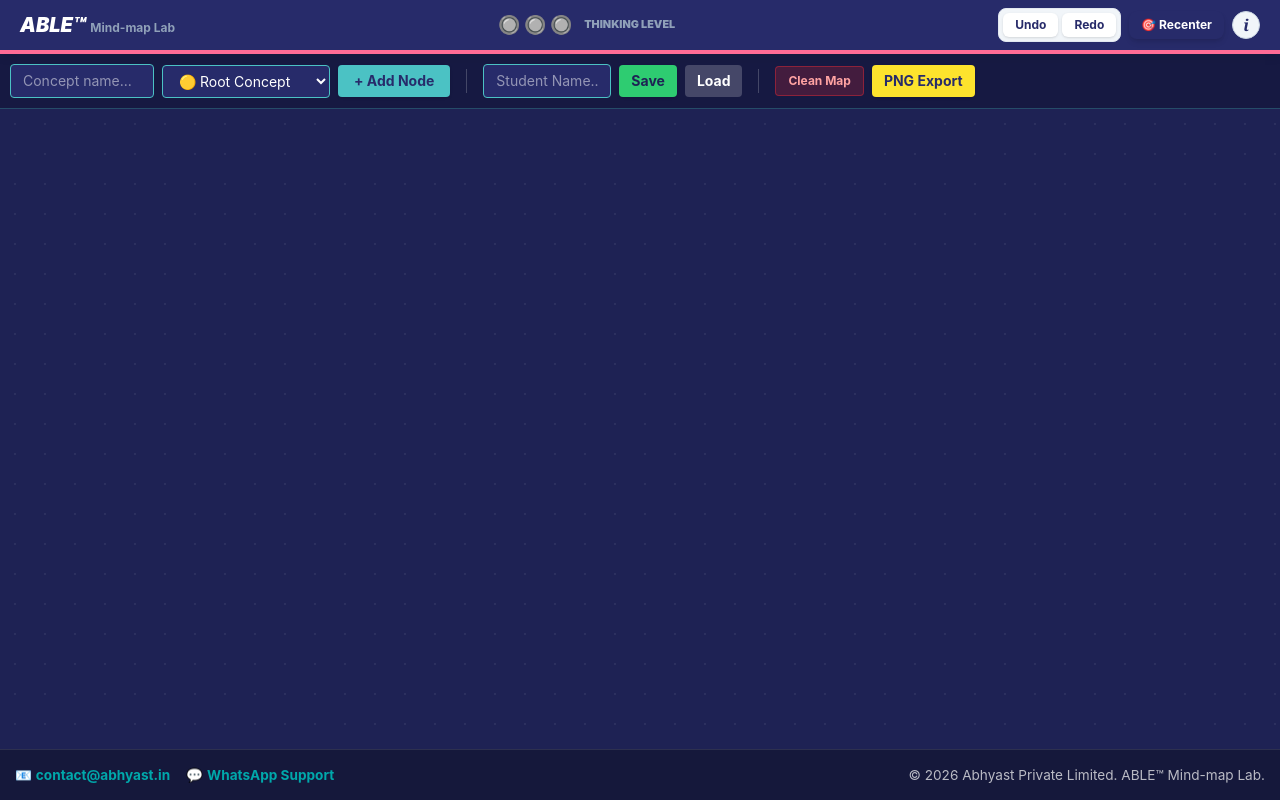
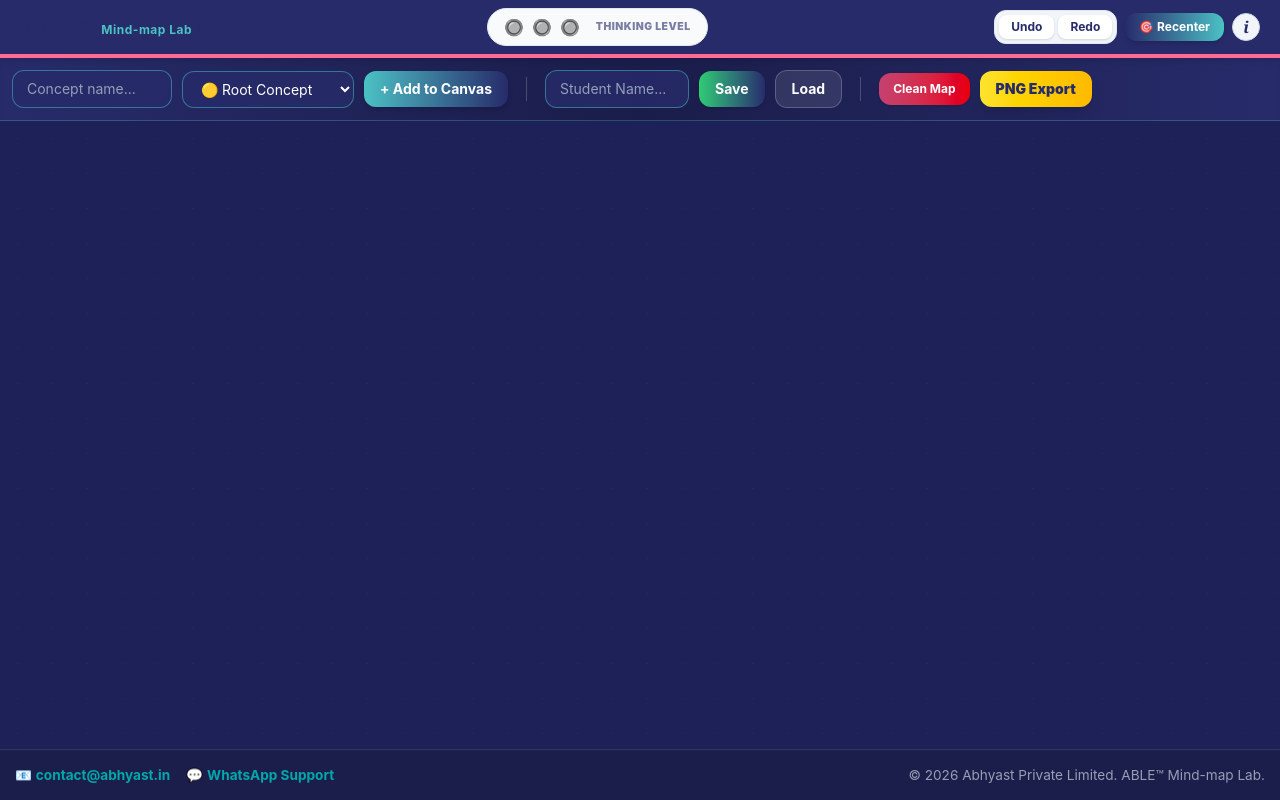
Before and after one commit to Abhyast-Dev/mindmap, a SvelteKit app: page / in a window 1280 px wide. Built offline with nearby package versions, Linux system fonts and the light colour scheme.

Commit message:
Update +page.svelte

```diff
--- a/src/routes/+page.svelte
+++ b/src/routes/+page.svelte
@@ -25,7 +25,7 @@
 	});
 
 	let thinkingMessage = $derived.by(() => {
-		if (nodes.length === 0) return "Ready to begin? Place your first Home Node to start mapping.";
+		if (nodes.length === 0) return "Ready to begin? Place your first Root Concept to start mapping.";
 		switch(mapQuality) {
 			case 0: return "Initial Inquiry: You've started capturing thoughts. Now, try to expand on them.";
 			case 1: return "Structuring Logic: You've identified key nodes. Can you connect them to show how they relate?";
@@ -80,7 +80,7 @@
 		}
 
 		if (nodeType !== 'type-central' && !selectedNodeId) {
-			return alert('Select a parent node (Root Concept or Major Branch) first.');
+			return alert('Select a parent node on the canvas first to attach this branch.');
 		}
 
 		if (selectedNodeId) {
@@ -101,7 +101,7 @@
 			const parent = nodes.find(n => n.id === selectedNodeId);
 			const siblings = connections.filter(c => c.parentId === selectedNodeId).length;
 			const angle = (siblings * Math.PI) / 3;
-			const radius = 160;
+			const radius = 180;
 			x = parent.x + Math.cos(angle) * radius;
 			y = parent.y + Math.sin(angle) * radius;
 		}
@@ -235,55 +235,60 @@
 	});
 </script>
 
-<div class="flex h-screen flex-col overflow-hidden bg-[#1e2254] font-sans text-white select-none">
+<div class="flex h-screen flex-col overflow-hidden bg-[#272b6a] font-sans text-white select-none">
 
-	<header class="z-[1001] flex items-center justify-between border-b-4 border-[#ee4977] bg-white px-5 py-2 text-[#272b6a] shrink-0 shadow-2xl">
-		<div class="flex items-center gap-4">
-			<div class="text-xl font-black italic">ABLE™ <span class="text-xs font-bold text-slate-400 not-italic">Mind-map Lab</span></div>
+	<!-- Top Warm Navbar -->
+	<header class="z-[1001] flex items-center justify-between border-b-4 border-[#ee4977] bg-white px-6 py-3 text-[#272b6a] shrink-0 shadow-xl">
+		<div class="flex items-center gap-3">
+			<div class="text-xl font-black italic tracking-wide text-[#272b6a]">ABLE™ <span class="text-xs font-bold text-[#4bc2c4] not-italic px-2 py-0.5 rounded-full bg-[#272b6a]/5">Mind-map Lab</span></div>
 		</div>
 
-		<div class="hidden md:flex gap-1 text-lg cursor-help items-center" title={thinkingMessage}>
+		<div class="hidden md:flex gap-2 text-base cursor-help items-center bg-slate-50 px-4 py-1.5 rounded-full border border-slate-200" title={thinkingMessage}>
 			{#each Array(3) as _, i}
 				<span>{i < mapQuality ? '⭐' : '🔘'}</span>
 			{/each}
-			<span class="text-[0.6em] uppercase font-black ml-2 text-slate-400">Thinking Level</span>
+			<span class="text-[0.65em] uppercase font-black ml-2 text-[#272b6a]/60 tracking-wider">Thinking Level</span>
 		</div>
 
 		<div class="flex items-center gap-2">
-			<div class="flex bg-slate-100 p-1 rounded-lg border border-slate-200">
-				<button on:click={undo} class="px-3 py-1 bg-white text-[#272b6a] rounded-md text-xs font-bold shadow-sm hover:bg-[#ee4977] hover:text-white transition-all">Undo</button>
-				<button on:click={redo} class="ml-1 px-3 py-1 bg-white text-[#272b6a] rounded-md text-xs font-bold shadow-sm hover:bg-[#ee4977] hover:text-white transition-all">Redo</button>
+			<div class="flex bg-slate-100 p-1 rounded-xl border border-slate-200">
+				<button on:click={undo} class="px-3 py-1 bg-white text-[#272b6a] rounded-lg text-xs font-bold shadow-sm hover:bg-[#ee4977] hover:text-white transition-all">Undo</button>
+				<button on:click={redo} class="ml-1 px-3 py-1 bg-white text-[#272b6a] rounded-lg text-xs font-bold shadow-sm hover:bg-[#ee4977] hover:text-white transition-all">Redo</button>
 			</div>
-			<button on:click={resetView} class="px-3 py-1.5 bg-[#272b6a] text-white rounded-lg text-xs font-bold shadow-md hover:brightness-110">🎯 Recenter</button>
+			<button on:click={resetView} class="px-3.5 py-1.5 bg-gradient-to-r from-[#272b6a] to-[#4bc2c4] text-white rounded-xl text-xs font-bold shadow-md hover:opacity-95 transition-all">🎯 Recenter</button>
 			<button on:click={toggleInfo} class="w-7 h-7 flex items-center justify-center bg-slate-100 text-[#272b6a] rounded-full border border-slate-300 font-serif italic font-bold hover:bg-[#4bc2c4] hover:text-white">i</button>
 		</div>
 	</header>
 
-	<div class="z-[1000] flex items-center gap-2 border-b border-[#4bc2c4]/30 bg-[#161942] p-2.5 overflow-x-auto no-scrollbar shrink-0 text-sm">
-		<input type="text" bind:value={nodeName} placeholder="Concept name..." class="w-36 bg-[#272b6a] border border-[#4bc2c4] px-3 py-1.5 rounded text-white outline-none focus:ring-1 focus:ring-[#4bc2c4]" />
+	<!-- Action Toolbar with Warm Warm Gradients -->
+	<div class="z-[1000] flex items-center gap-2.5 border-b border-[#4bc2c4]/30 bg-gradient-to-r from-[#272b6a] via-[#1a1d4a] to-[#272b6a] p-3 overflow-x-auto no-scrollbar shrink-0 text-sm shadow-inner">
+		<input type="text" bind:value={nodeName} placeholder="Concept name..." class="w-40 bg-[#272b6a]/80 border border-[#4bc2c4]/50 px-3.5 py-2 rounded-xl text-white placeholder-slate-400 outline-none focus:ring-2 focus:ring-[#4bc2c4]" />
 
-		<select bind:value={nodeType} class="bg-[#272b6a] border border-[#4bc2c4] px-3 py-1.5 rounded text-white outline-none">
+		<select bind:value={nodeType} class="bg-[#272b6a]/80 border border-[#4bc2c4]/50 px-3.5 py-2 rounded-xl text-white outline-none focus:ring-2 focus:ring-[#4bc2c4]">
 			<option value="type-central">🟡 Root Concept</option>
 			<option value="type-branch">🌸 Major Branch</option>
 			<option value="type-leaf">🟢 Leaf (Terminal)</option>
 		</select>
 
-		<button on:click={addNewNode} class="bg-[#4bc2c4] px-4 py-1.5 font-bold text-[#272b6a] rounded shadow hover:brightness-105 active:scale-95">+ Add Node</button>
+		<button on:click={addNewNode} class="bg-gradient-to-r from-[#4bc2c4] to-[#272b6a] text-white px-4 py-2 font-bold rounded-xl shadow-md hover:brightness-110 active:scale-95 transition-all">
+			+ Add to {selectedNodeId ? nodes.find(n => n.id === selectedNodeId)?.name || 'Parent' : 'Canvas'}
+		</button>
 
 		<div class="h-6 w-[1px] bg-white/20 mx-2"></div>
 
-		<input type="text" bind:value={studentName} placeholder="Student Name..." class="w-32 bg-[#272b6a] border border-[#4bc2c4] px-3 py-1.5 rounded text-white outline-none" />
-		<button on:click={saveToLocal} class="bg-[#2ecc71] text-[#1e2254] px-3 py-1.5 font-bold rounded shadow hover:brightness-105">Save</button>
-		<button on:click={loadFromLocal} class="bg-white/20 px-3 py-1.5 font-bold rounded hover:bg-white/30">Load</button>
+		<input type="text" bind:value={studentName} placeholder="Student Name..." class="w-36 bg-[#272b6a]/80 border border-[#4bc2c4]/50 px-3.5 py-2 rounded-xl text-white placeholder-slate-400 outline-none" />
+		<button on:click={saveToLocal} class="bg-gradient-to-r from-[#2ecc71] to-[#272b6a] text-white px-4 py-2 font-bold rounded-xl shadow hover:brightness-105 transition-all">Save</button>
+		<button on:click={loadFromLocal} class="bg-white/10 border border-white/20 px-4 py-2 font-bold rounded-xl hover:bg-white/20 transition-all">Load</button>
 
 		<div class="h-6 w-[1px] bg-white/20 mx-2"></div>
 
-		<button on:click={cleanMap} class="bg-red-500/20 text-red-300 border border-red-500/40 px-3 py-1.5 text-xs font-bold rounded hover:bg-red-500 hover:text-white">Clean Map</button>
-		<button on:click={exportPNG} class="bg-[#fde32d] text-[#272b6a] px-3 py-1.5 font-bold rounded shadow hover:brightness-105">PNG Export</button>
+		<button on:click={cleanMap} class="bg-gradient-to-r from-[#ee4977]/80 to-red-600 text-white px-3.5 py-2 text-xs font-bold rounded-xl shadow hover:brightness-110 transition-all">Clean Map</button>
+		<button on:click={exportPNG} class="bg-gradient-to-r from-[#fde32d] to-amber-400 text-[#272b6a] px-4 py-2 font-black rounded-xl shadow-lg hover:brightness-105 transition-all">PNG Export</button>
 	</div>
 
+	<!-- Infinite Panning & Zooming Canvas Area -->
 	<div id="canvas-container"
-		class="relative flex-grow overflow-hidden bg-[radial-gradient(#ffffff10_1px,transparent_1px)] [background-size:30px_30px] cursor-grab active:cursor-grabbing"
+		class="relative flex-grow overflow-hidden bg-[radial-gradient(#4bc2c415_1px,transparent_1px)] [background-size:35px_35px] cursor-grab active:cursor-grabbing bg-[#1d2157]"
 		on:wheel={handleWheel}
 		on:mousedown={(e) => {
 			if(e.target.closest('.node-base')) return;
@@ -299,6 +304,7 @@
 		}}
 		on:click={() => selectedNodeId = null}
 	>
+		<!-- Large Virtual Bounding Space (5000x5000) for Massive Maps -->
 		<div id="canvas-inner"
 			style="transform: translate({offsetX}px, {offsetY}px) scale({scale}); transform-origin: 0 0;"
 			class="absolute w-[5000px] h-[5000px] pointer-events-auto"
@@ -308,7 +314,7 @@
 					{@const p = nodes.find(n => n.id === conn.parentId)}
 					{@const c = nodes.find(n => n.id === conn.childId)}
 					{#if p && c}
-						<line x1={p.x + 70} y1={p.y + 25} x2={c.x + 70} y2={c.y + 25} class="stroke-[#4bc2c4] stroke-[3] opacity-60" />
+						<line x1={p.x + 70} y1={p.y + 25} x2={c.x + 70} y2={c.y + 25} class="stroke-[#4bc2c4] stroke-[3] opacity-70 drop-shadow-sm" />
 					{/if}
 				{/each}
 			</svg>
@@ -318,46 +324,55 @@
 					use:drag={node.id}
 					on:click|stopPropagation={() => selectedNodeId = node.id}
 					style="left: {node.x}px; top: {node.y}px;"
-					class="node-base absolute z-10 whitespace-nowrap rounded-[2rem] border-2 px-6 py-3 font-bold shadow-2xl transition-shadow duration-200 cursor-pointer flex items-center gap-3
-					{node.type === 'type-central' ? 'bg-[#fde32d] text-[#272b6a] border-white text-base shadow-[0_0_25px_rgba(253,227,45,0.4)]' : ''}
-					{node.type === 'type-branch' ? 'bg-[#ee4977] text-white border-white text-sm shadow-[0_0_20px_rgba(238,73,119,0.3)]' : ''}
-					{node.type === 'type-leaf' ? 'bg-[#2ecc71] text-[#1e2254] border-white text-xs shadow-[0_0_15px_rgba(46,204,113,0.3)]' : ''}
-					{selectedNodeId === node.id ? 'ring-4 ring-white ring-offset-2 ring-offset-[#1e2254]' : ''}"
+					class="node-base absolute z-10 whitespace-nowrap rounded-[2rem] border-2 px-6 py-3 font-bold shadow-2xl transition-all duration-200 cursor-pointer flex items-center gap-3
+					{node.type === 'type-central' ? 'bg-gradient-to-r from-[#fde32d] to-amber-300 text-[#272b6a] border-white text-base shadow-[0_0_30px_rgba(253,227,45,0.4)]' : ''}
+					{node.type === 'type-branch' ? 'bg-gradient-to-r from-[#ee4977] to-pink-500 text-white border-white text-sm shadow-[0_0_25px_rgba(238,73,119,0.4)]' : ''}
+					{node.type === 'type-leaf' ? 'bg-gradient-to-r from-[#4bc2c4] to-emerald-400 text-[#272b6a] border-white text-xs shadow-[0_0_20px_rgba(75,194,196,0.4)]' : ''}
+					{selectedNodeId === node.id ? 'ring-4 ring-white ring-offset-2 ring-offset-[#272b6a] scale-105' : ''}"
 				>
-					<span>{node.name}</span>
+					<span class="flex flex-col">
+						<span>{node.name}</span>
+						{#if selectedNodeId === node.id}
+							<span class="text-[9px] text-[#272b6a]/80 font-black uppercase tracking-wider">Active Parent 🎯</span>
+						{/if}
+					</span>
+
 					{#if node.type === 'type-leaf'}
-						<span class="text-[10px] bg-black/20 px-1.5 py-0.5 rounded text-white uppercase tracking-wider">Leaf</span>
+						<span class="text-[10px] bg-black/20 px-2 py-0.5 rounded-full text-white uppercase tracking-wider font-extrabold">Leaf</span>
 					{/if}
-					<button on:click|stopPropagation={() => deleteNode(node.id)} class="opacity-40 hover:opacity-100 text-sm font-black px-1">×</button>
+
+					<button on:click|stopPropagation={() => deleteNode(node.id)} class="opacity-60 hover:opacity-100 text-sm font-black px-1.5 py-0.5 rounded-full bg-black/10 hover:bg-black/20 transition-all">×</button>
 				</div>
 			{/each}
 		</div>
 	</div>
 
+	<!-- Info Modal with Warm Polish -->
 	{#if showInfo}
 	<div class="fixed inset-0 z-[2000] flex items-center justify-center bg-black/70 backdrop-blur-sm" on:click={toggleInfo}>
-		<div class="bg-white w-[90%] max-w-md rounded-3xl p-6 text-[#272b6a] shadow-2xl" on:click|stopPropagation>
+		<div class="bg-white w-[90%] max-w-md rounded-[2.5rem] p-8 text-[#272b6a] shadow-2xl border-4 border-[#ee4977]/20" on:click|stopPropagation>
 			<div class="flex justify-between items-center mb-4">
-				<h2 class="text-xl font-black uppercase tracking-tight">ABLE™ Mind-map Guide</h2>
-				<button on:click={toggleInfo} class="text-2xl opacity-50 hover:opacity-100">×</button>
+				<h2 class="text-xl font-black uppercase tracking-tight text-[#272b6a]">ABLE™ Mind-map Guide</h2>
+				<button on:click={toggleInfo} class="text-2xl opacity-50 hover:opacity-100 text-[#ee4977]">×</button>
 			</div>
 
 			<div class="space-y-3 text-left text-xs leading-relaxed text-slate-600">
-				<p><strong>1. Infinite Workspace:</strong> Drag anywhere on the background canvas to pan, and use your mouse wheel to zoom in and out smoothly.</p>
-				<p><strong>2. Distinct Tiers:</strong> Root Concepts (Yellow), Major Branches (Pink), and Leaf Details (Green) are visually distinct.</p>
-				<p><strong>3. Leaf Terminal Rule:</strong> Leaf nodes are final details and cannot act as parents for sub-branches.</p>
-				<p><strong>4. Building:</strong> Select a parent node, choose your node type, type a concept name, and click <strong>+ Add Node</strong>.</p>
-				<p><strong>5. Persistence:</strong> Enter a student name and click <strong>Save</strong> to store your map locally on this device.</p>
+				<p><strong>1. Flexible Branching:</strong> Click any node on your canvas to designate it as the active parent, allowing you to branch out anywhere effortlessly.</p>
+				<p><strong>2. Brand Gradients:</strong> Experience distinct, warm color tiers: Root (Yellow Gradient), Major Branches (Pink Gradient), and Terminal Leaves (Aqua Gradient).</p>
+				<p><strong>3. Leaf Terminal Rule:</strong> Leaf nodes represent final granular details and cannot act as parents for sub-branches.</p>
+				<p><strong>4. Infinite Workspace:</strong> Pan smoothly across the canvas and use your mouse wheel to zoom in/out.</p>
+				<p><strong>5. Persistence:</strong> Enter a student name and click <strong>Save</strong> to store your work locally.</p>
 			</div>
 
-			<button on:click={toggleInfo} class="mt-6 w-full py-3 bg-[#272b6a] text-white font-bold rounded-2xl active:scale-95 transition-all text-xs uppercase tracking-wider">
-				Got it, let's map!
+			<button on:click={toggleInfo} class="mt-6 w-full py-3.5 bg-gradient-to-r from-[#272b6a] to-[#4bc2c4] text-white font-black rounded-2xl active:scale-95 transition-all text-xs uppercase tracking-wider shadow-lg">
+				Got it, let's map! ✨
 			</button>
 		</div>
 	</div>
 	{/if}
 
-	<footer class="z-[1001] border-t border-white/10 bg-black/40 p-3 text-[0.75em] print:hidden flex flex-col sm:flex-row justify-between items-center px-6 gap-2">
+	<!-- Warm Footer -->
+	<footer class="z-[1001] border-t border-white/10 bg-[#161942] p-3 text-[0.75em] print:hidden flex flex-col sm:flex-row justify-between items-center px-6 gap-2 text-slate-300">
 		<div class="flex gap-4">
 			<span>📧 <a href="mailto:contact@abhyast.in" class="font-bold text-[#4bc2c4] no-underline hover:underline">contact@abhyast.in</a></span>
 			<span>💬 <a href="https://wa.me/+919910686080" class="font-bold text-[#4bc2c4] no-underline hover:underline">WhatsApp Support</a></span>
@@ -369,7 +384,7 @@
 </div>
 
 <style>
-	:global(body) { margin: 0; overflow: hidden; background: #1e2254; }
+	:global(body) { margin: 0; overflow: hidden; background: #272b6a; }
 	.no-scrollbar::-webkit-scrollbar { display: none; }
 	.node-base { cursor: grab; }
 	.node-base:active { cursor: grabbing; }
```
